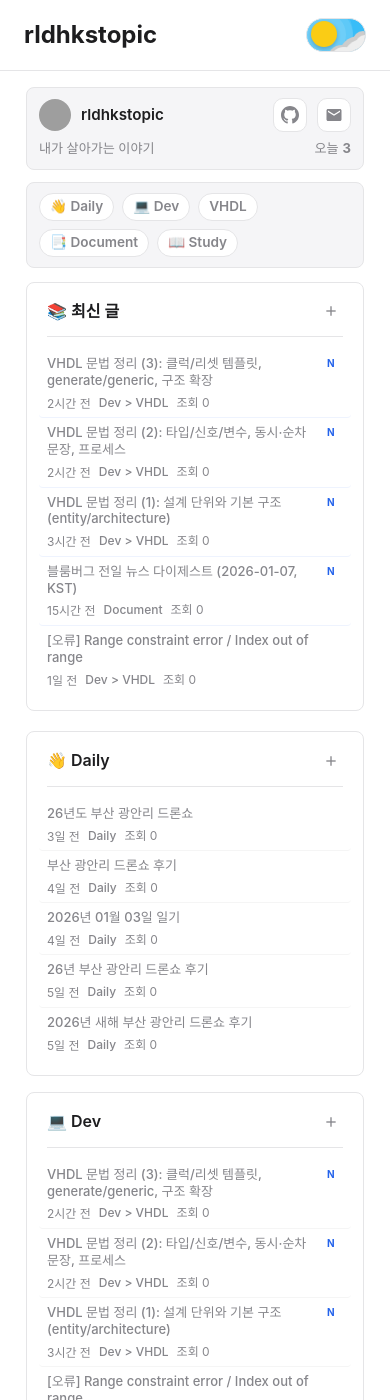
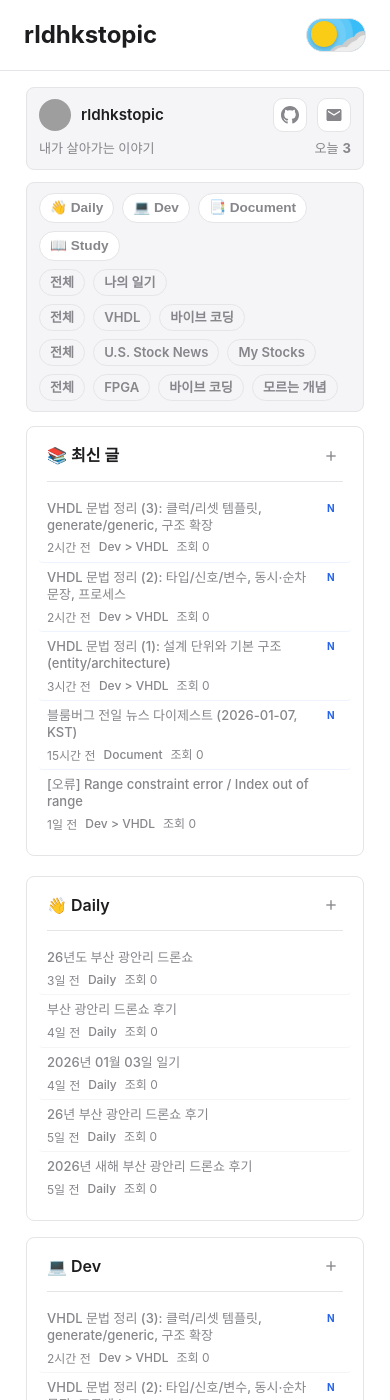
Before and after one commit to rldhkstopic/rldhkstopic.github.io, a Jekyll site: the page built from index.html, in a window 390 px wide and 1400 px high. Built offline with Jekyll 4.4.1, drawn with Linux system fonts in a browser that asks for light colours; nearby versions of some CDN libraries; the list of posts is cut into pages by our own code; a style sheet for code colours, icons or effects is not loaded; grey boxes are pictures that could not be loaded.

Commit message:
[v0.0.12] Update: make mobile category panel expandable with subcategories

```diff
--- a/assets/css/main.css
+++ b/assets/css/main.css
@@ -476,11 +476,11 @@ body.home-page .site-header {
   border-radius: var(--border-radius);
 }
 
-.mobile-category-bar {
+.mobile-category-panel {
   display: none;
-  align-items: center;
+  flex-direction: column;
+  align-items: stretch;
   gap: 8px;
-  flex-wrap: wrap;
   padding: 10px 12px;
   margin: 0 0 14px 0;
   background: var(--bg-secondary);
@@ -488,23 +488,56 @@ body.home-page .site-header {
   border-radius: var(--border-radius);
 }
 
-.mobile-category-chip {
+.mobile-category-top {
+  display: flex;
+  align-items: center;
+  gap: 8px;
+  flex-wrap: wrap;
+}
+
+.mobile-cat-btn {
+  appearance: none;
+  border: 1px solid var(--border-color);
+  background: var(--bg-primary);
+  color: var(--text-secondary);
+  border-radius: 999px;
+  padding: 7px 10px;
+  font-size: 0.85rem;
+  font-weight: 700;
+  line-height: 1;
+  cursor: pointer;
+  white-space: nowrap;
+}
+
+.mobile-cat-btn.is-active {
+  color: var(--accent-color);
+  border-color: var(--accent-color);
+  background: var(--accent-light);
+}
+
+.mobile-category-sub {
+  display: flex;
+  align-items: center;
+  gap: 8px;
+  flex-wrap: wrap;
+}
+
+.mobile-sub-chip {
   display: inline-flex;
   align-items: center;
-  gap: 6px;
   padding: 6px 10px;
   border-radius: 999px;
   border: 1px solid var(--border-color);
-  background: var(--bg-primary);
+  background: transparent;
   color: var(--text-secondary);
   text-decoration: none;
-  font-size: 0.85rem;
+  font-size: 0.82rem;
   font-weight: 600;
   line-height: 1;
   white-space: nowrap;
 }
 
-.mobile-category-chip:hover {
+.mobile-sub-chip:hover {
   color: var(--accent-color);
   border-color: var(--accent-color);
   background: var(--accent-light);
@@ -2694,7 +2727,7 @@ article div[role="doc-endnotes"] {
     display: flex;
   }
 
-  .mobile-category-bar {
+  .mobile-category-panel {
     display: flex;
   }
 
--- a/index.html
+++ b/index.html
@@ -274,14 +274,68 @@ layout: default
       });
     </script>
 
-    <!-- 모바일/태블릿 간단 카테고리 바 (프로필 아래) -->
-    <nav class="mobile-category-bar" aria-label="카테고리">
-      <a href="/daily/" class="mobile-category-chip">👋 Daily</a>
-      <a href="/dev/" class="mobile-category-chip">💻 Dev</a>
-      <a href="/dev/vhdl/" class="mobile-category-chip">VHDL</a>
-      <a href="/document/" class="mobile-category-chip">📑 Document</a>
-      <a href="/study/" class="mobile-category-chip">📖 Study</a>
+    <!-- 모바일/태블릿 카테고리 패널: 상위 클릭 → 하위 노출 -->
+    <nav class="mobile-category-panel" aria-label="카테고리">
+      <div class="mobile-category-top" role="tablist" aria-label="상위 카테고리">
+        <button type="button" class="mobile-cat-btn" data-cat="daily" aria-expanded="false">👋 Daily</button>
+        <button type="button" class="mobile-cat-btn" data-cat="dev" aria-expanded="false">💻 Dev</button>
+        <button type="button" class="mobile-cat-btn" data-cat="document" aria-expanded="false">📑 Document</button>
+        <button type="button" class="mobile-cat-btn" data-cat="study" aria-expanded="false">📖 Study</button>
+      </div>
+
+      <div class="mobile-category-sub" data-cat="daily" hidden>
+        <a href="/daily/" class="mobile-sub-chip">전체</a>
+        <a href="/daily/" class="mobile-sub-chip">나의 일기</a>
+      </div>
+
+      <div class="mobile-category-sub" data-cat="dev" hidden>
+        <a href="/dev/" class="mobile-sub-chip">전체</a>
+        <a href="/dev/vhdl/" class="mobile-sub-chip">VHDL</a>
+        <a href="/dev/" class="mobile-sub-chip">바이브 코딩</a>
+      </div>
+
+      <div class="mobile-category-sub" data-cat="document" hidden>
+        <a href="/document/" class="mobile-sub-chip">전체</a>
+        <a href="/document/" class="mobile-sub-chip">U.S. Stock News</a>
+        <a href="/document/" class="mobile-sub-chip">My Stocks</a>
+      </div>
+
+      <div class="mobile-category-sub" data-cat="study" hidden>
+        <a href="/study/" class="mobile-sub-chip">전체</a>
+        <a href="/study/" class="mobile-sub-chip">FPGA</a>
+        <a href="/study/" class="mobile-sub-chip">바이브 코딩</a>
+        <a href="/study/" class="mobile-sub-chip">모르는 개념</a>
+      </div>
     </nav>
+
+    <script>
+      // 모바일 카테고리: 상위 버튼 클릭 시 하위 토글
+      document.addEventListener('DOMContentLoaded', function() {
+        const btns = Array.from(document.querySelectorAll('.mobile-cat-btn'));
+        const subs = Array.from(document.querySelectorAll('.mobile-category-sub'));
+        if (btns.length === 0 || subs.length === 0) return;
+
+        function closeAll() {
+          btns.forEach(b => b.setAttribute('aria-expanded', 'false'));
+          btns.forEach(b => b.classList.remove('is-active'));
+          subs.forEach(s => { s.hidden = true; });
+        }
+
+        btns.forEach(btn => {
+          btn.addEventListener('click', function() {
+            const cat = btn.getAttribute('data-cat');
+            const target = subs.find(s => s.getAttribute('data-cat') === cat);
+            const expanded = btn.getAttribute('aria-expanded') === 'true';
+            closeAll();
+            if (!expanded && target) {
+              btn.setAttribute('aria-expanded', 'true');
+              btn.classList.add('is-active');
+              target.hidden = false;
+            }
+          });
+        });
+      });
+    </script>
 
     <!-- 전체 글 리스트 -->
     <div class="content-section all-posts-section">
```
Also changed, not shown: CHANGELOG.md, 1 other file.
